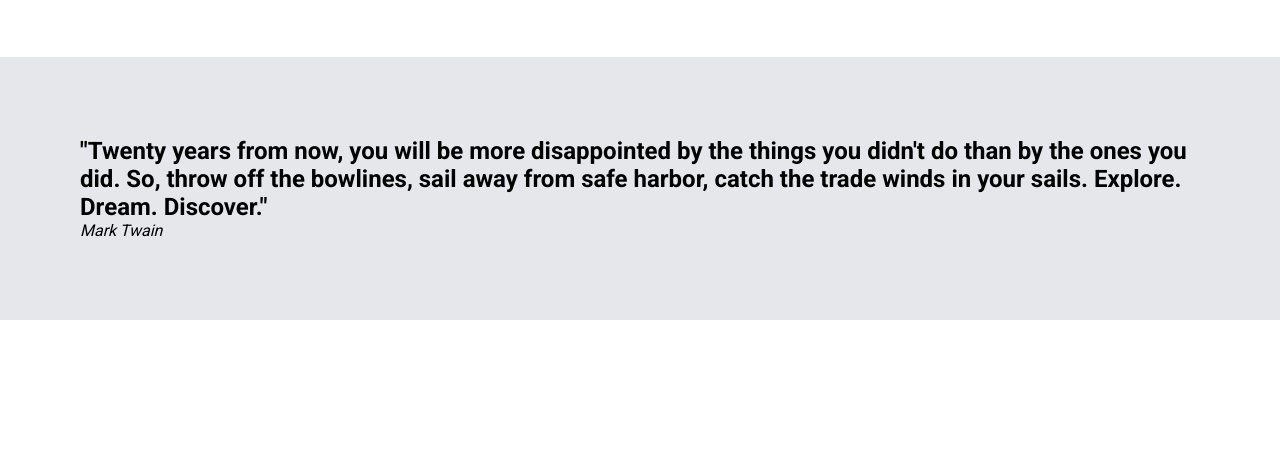
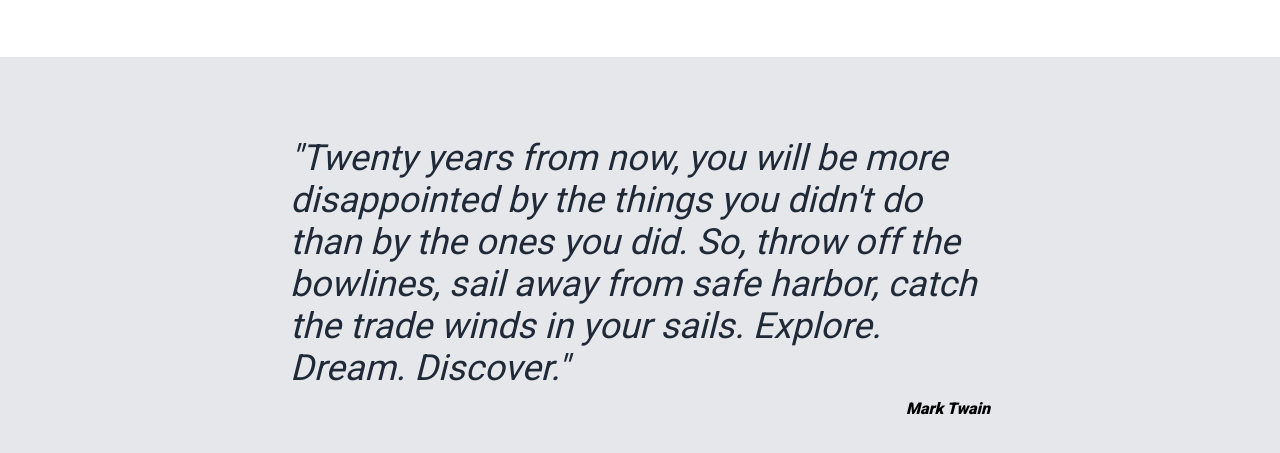
Before and after one commit to Angelgcoy/Landing-page-, a plain HTML site: page index.html in a window 1280 px wide. Shown: the part 773-1226 px from the top of the page. Before the commit the page ends 1093 px from the top, so only its background shows below. Drawn offline with Linux system fonts and the light colour scheme.

Commit message:
feat:complete bottom-container html and css

```diff
--- a/index.html
+++ b/index.html
@@ -45,7 +45,7 @@
   </div>
 
   <div class="bottom-container">
-    <div class="quote">
+    <div class="quote-container">
       <h2 class="quote">"Twenty years from now, you will be more disappointed by the things you didn't do than by the ones you did. So, throw off the bowlines, sail away from safe harbor, catch the trade winds in your sails. Explore. Dream. Discover." </h2>
       <p class="name"><em>Mark Twain</em></p>
     </div>
--- a/styles.css
+++ b/styles.css
@@ -115,7 +115,26 @@
 .bottom-container{
     padding: 80px;
     display: flex;
-    flex-direction: column;
     justify-content: center;
     background-color: #E5E7EB;
+
 }
+.quote-container{
+    max-width: 700px;
+
+
+}
+
+ .quote-container .quote {
+    color:#1f2937;
+    font-size: 36px;
+    font-weight: 300;
+    font-style: italic;
+    margin-bottom: 10px;
+
+}
+
+.quote-container .name {
+    text-align: end;
+    font-weight: 900;
+}
```
